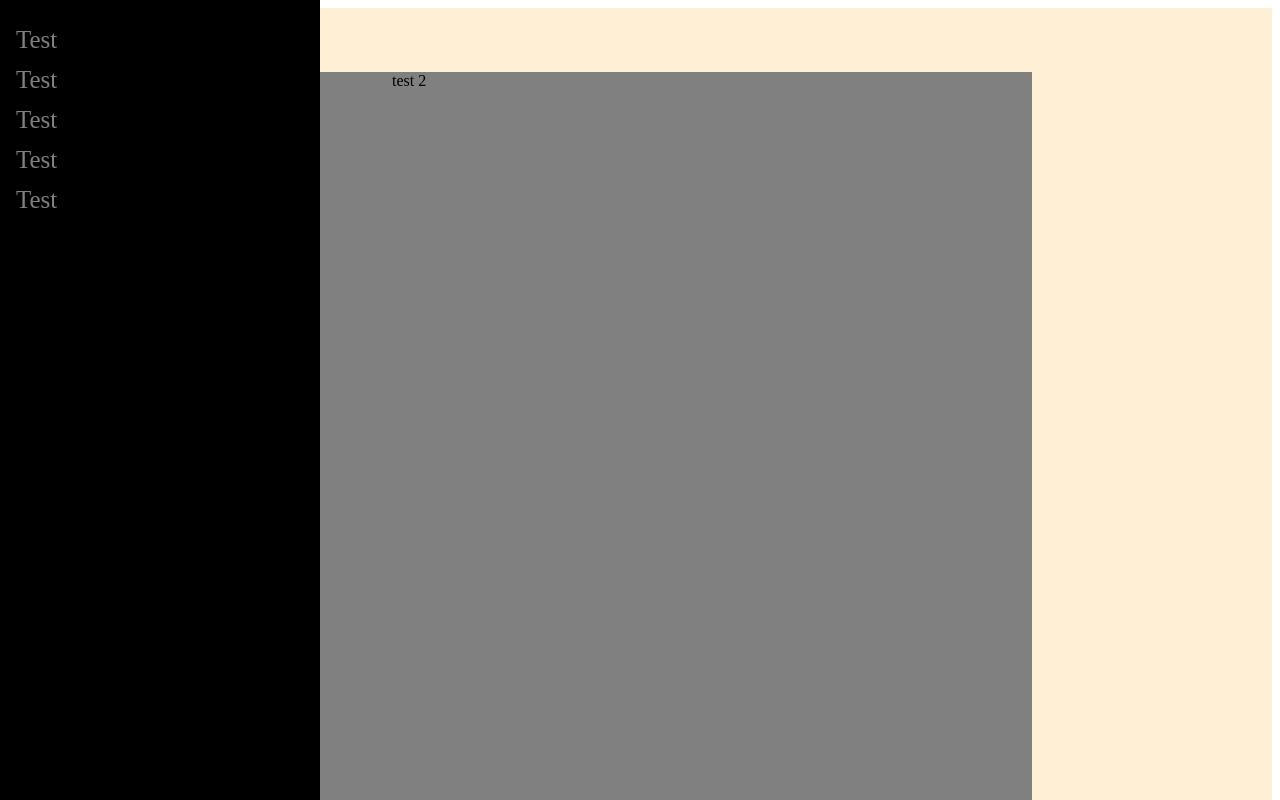
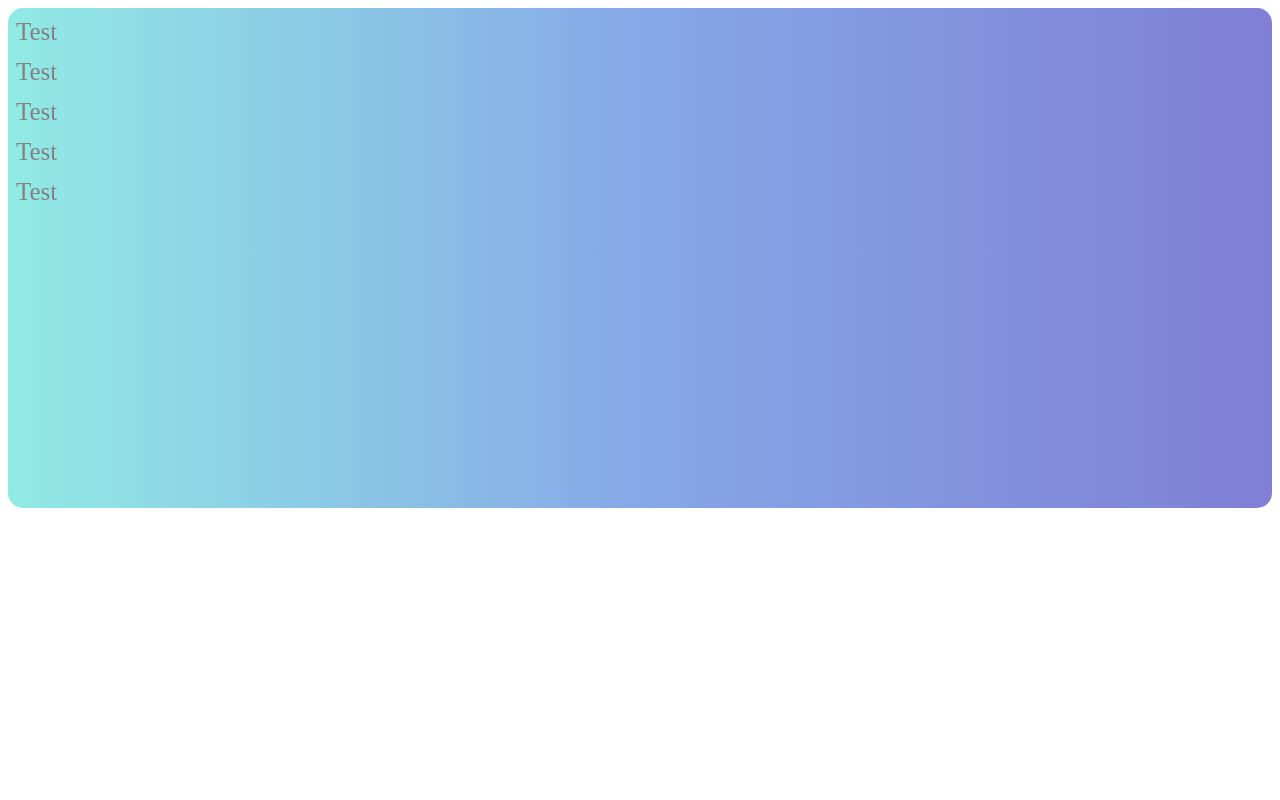
Before and after one commit to linzblue1/Cryptid, a Next.js app: page /chat in a window 1280 px wide. Shown: the top 800 px of the page. Built offline with nearby package versions, Linux system fonts and the light colour scheme.

Commit message:
added a gradient background

```diff
--- a/components/Sidebar.jsx
+++ b/components/Sidebar.jsx
@@ -8,7 +8,9 @@ const SideNav = styled.div`
     z-index: 1;
     top: 0;
     left: 0;
-    background-color: black;
+    padding:  0.75rem 0 !important;
+    overflow-y: auto;
+    white-space: nowrap;
     overflow-x: hidden;
     padding-top: 20px;
 `
--- a/pages/chat.js
+++ b/pages/chat.js
@@ -1,32 +1,49 @@
-import React from 'react';
-import styled from 'styled-components';
-import Sidebar from '../components/Sidebar'
+import React from "react";
+import styled from "styled-components";
+import Sidebar from "../components/Sidebar";
 
+const ChatBox = () => (
+  <Layout>
+    <Wrapper>
+      <Sidebar>
 
-const ChatBox = () =>
-    (
-        <Wrapper>
-            <Sidebar></Sidebar>
+      </Sidebar>
       <InnerBox>
-                test 2
+
       </InnerBox>
       <h1>test</h1>
     </Wrapper>
+  </Layout>
 );
 
+const Layout = styled.section`
+  height: 100%;
+  margin: 0;
+  background: #7f7fd5;
+  background: -webkit-linear-gradient(to right, #91eae4, #86a8e7, #7f7fd5);
+  background: linear-gradient(to right, #91eae4, #86a8e7, #7f7fd5);
+  height: 500px;
+  border-radius: 15px !important;
+  background-color: rgba(0, 0, 0, 0.4) !important;
+`;
+
 const Wrapper = styled.section`
-padding: 4rem;
-background: papayawhip;`
+  margin-top: auto;
+  margin-bottom: auto;
+  padding:  0.75rem 0 !important;
+  overflow-y: auto;
+  white-space: nowrap;
+  border-radius: 15px 15px 0 0 !important;
+  border-bottom: 0 !important;
+}
+`;
 
 const InnerBox = styled.section`
   height: 100vh;
   width: 50vw;
-background: gray;
   padding-left: 20rem;
-`
+`;
 
-const MessageBox = styled.input`
-
-`
+const MessageBox = styled.input``;
 
 export default ChatBox;
```
Also changed, not shown: 2 other files (tests, documents, lock files or other folders). Lines whose indentation alone changed are shown as unchanged.
